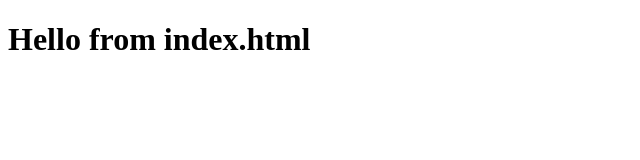
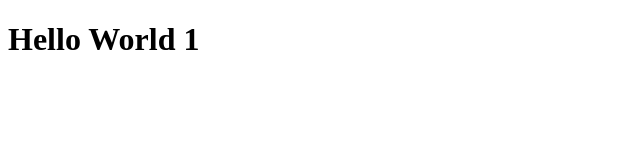
Before and after one commit to mirkoappel/playground, a website: page public/index.html in a window 1280 px wide. Shown: the whole page, without its empty margins (0-640 px from the left). Drawn offline with Linux system fonts and the light colour scheme.

Commit message:
Added some dynmaic script loading tests in main.js

```diff
--- a/public/index.html
+++ b/public/index.html
@@ -5,8 +5,10 @@
     <meta http-equiv="X-UA-Compatible" content="IE=edge">
     <meta name="viewport" content="width=device-width, initial-scale=1.0">
     <title>Document</title>
+    <script defer src="main.js"></script>
 </head>
 <body>
-    <h1>Hello from index.html</h1>
+    <h1>Hello from index.html : )</h1>
+    <script>console.log("index.html")</script>
 </body>
 </html>
--- /dev/null
+++ b/public/main.js
@@ -0,0 +1,31 @@
+let parser = new DOMParser();
+let html = parser.parseFromString(/* html */`
+    <html>
+    <head></head>
+    <body networked>
+    <h1>Hello World 1</h1>
+    <script defer type="module" src="https://aframe.io/releases/1.3.0/aframe.min.js"></script>
+    <script defer type="module" src="https://unpkg.com/networked-aframe@0.10.1/dist/networked-aframe.min.js"></script>
+
+    <script>console.log("message B ")</script>
+    <script>console.log("message C ")</script>
+    </body>
+    </html>
+`, 'text/html');
+
+document.body = html.body;
+
+
+let scripts = document.body.getElementsByTagName("script");
+
+for(let script of scripts) {
+    console.log(script);
+    const clone = document.createElement('script');
+
+    for(let attr of script.attributes) {
+        clone.setAttribute(attr.name, attr.value)
+    }
+
+    clone.textContent = script.textContent;
+    script.parentNode.replaceChild(clone, script);
+};
```
